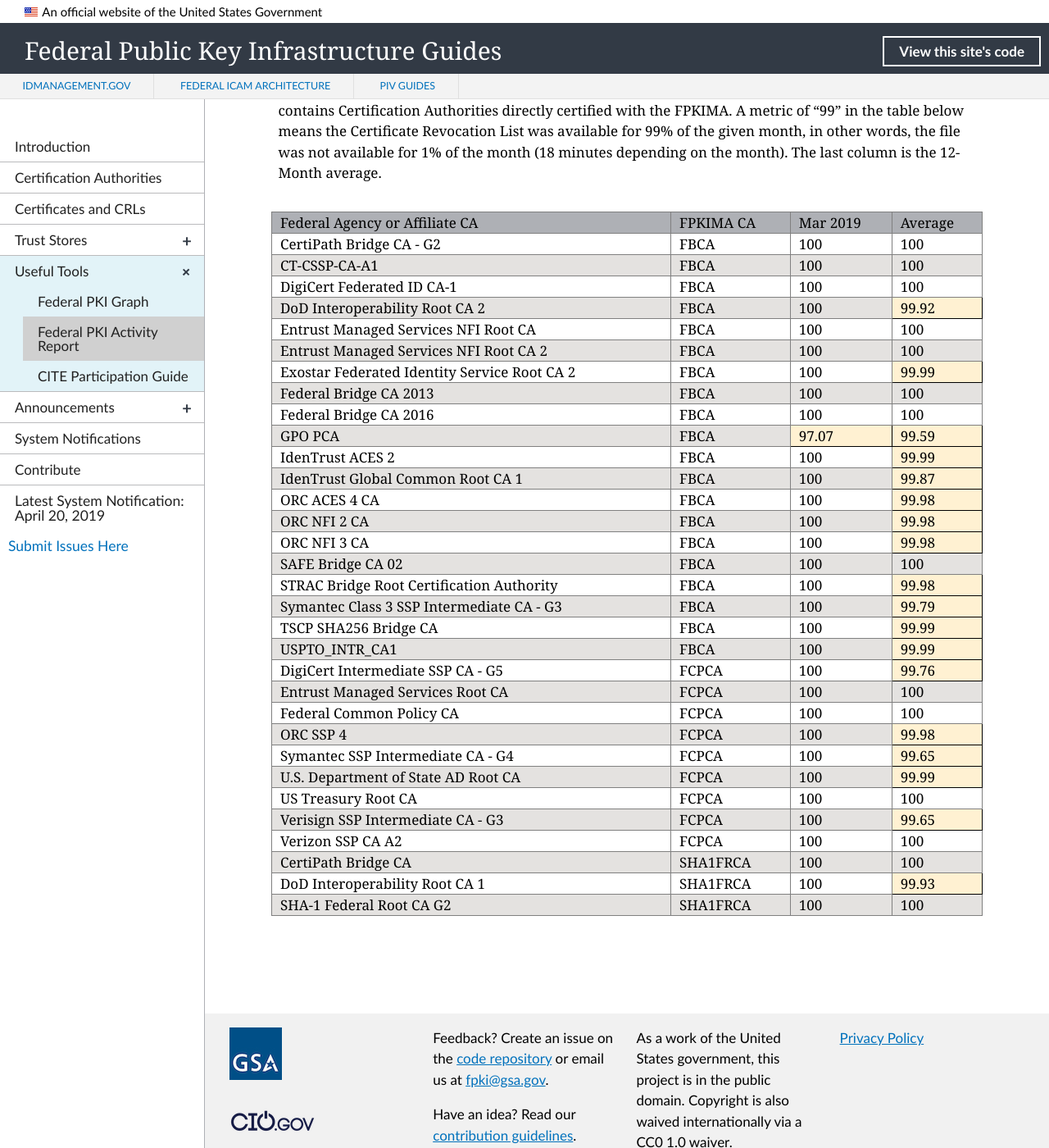
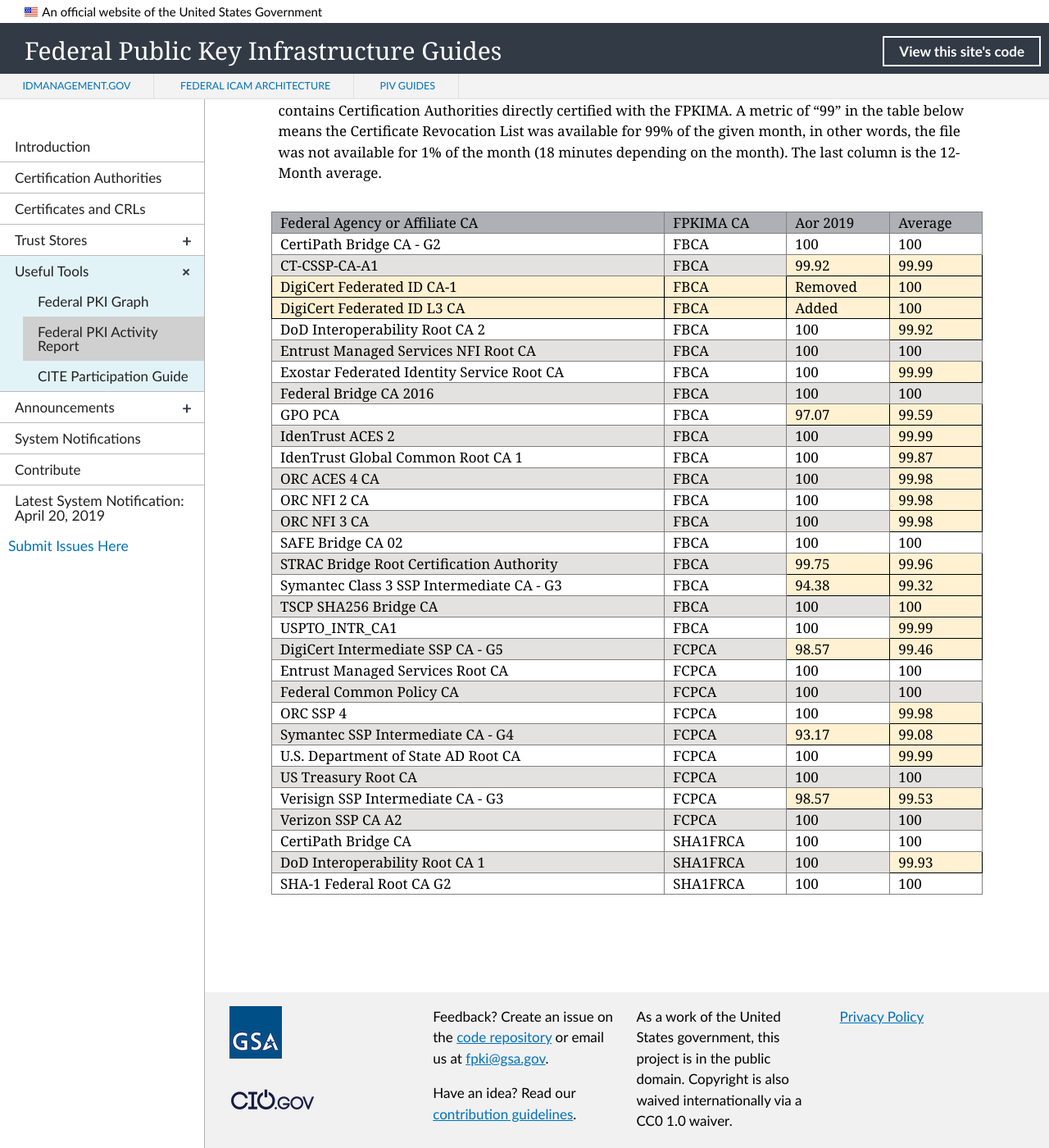
Before and after one commit to GSA/fpki-guides, a Jekyll site: the page built from _tools/03_fpki_activity_report.md, in a window 1280 px wide and 1400 px high, scrolled down 2701 px. Shown: the whole window at 82% size. Built offline with Jekyll 4.4.1, drawn with Linux system fonts in a browser that asks for light colours; nearby versions of some CDN libraries; library files that are not in the unit come from our copies.

Commit message:
Update for April 2019

```diff
--- a/_includes/fpkiar-repo-table.html
+++ b/_includes/fpkiar-repo-table.html
@@ -21,7 +21,7 @@
     <tr>
         <th class="tg-llyw">Federal Agency or Affiliate CA</th>
         <td class="tg-llyw">FPKIMA CA</td>
-        <td class="tg-llyw">Mar 2019</td>
+        <td class="tg-llyw">Aor 2019</td>
         <td class="tg-llyw">Average</td>
     </tr>
     <tr>
@@ -33,187 +33,181 @@
     <tr>
         <td class="tg-y698">CT-CSSP-CA-A1</td>
         <td class="tg-y698">FBCA</td>
+        <td class="tg-s7ni">99.92</td>
+        <td class="tg-s7ni">99.99</td>
+    </tr>
+    <tr>
+        <td class="tg-s7ni">DigiCert Federated ID CA-1</td>
+        <td class="tg-s7ni">FBCA</td>
+        <td class="tg-s7ni">Removed</td>
+        <td class="tg-s7ni">100</td>
+    </tr>
+    <tr>
+        <td class="tg-s7ni">DigiCert Federated ID L3 CA</td>
+        <td class="tg-s7ni">FBCA</td>
+        <td class="tg-s7ni">Added</td>
+        <td class="tg-s7ni">100</td>
+    </tr>
+    <tr>
+        <td class="tg-0pky">DoD Interoperability Root CA 2</td>
+        <td class="tg-0pky">FBCA</td>
+        <td class="tg-0pky">100</td>
+        <td class="tg-s7ni">99.92</td>
+    </tr>
+    <tr>
+        <td class="tg-y698">Entrust Managed Services NFI Root CA</td>
+        <td class="tg-y698">FBCA</td>
+        <td class="tg-y698">100</td>
+        <td class="tg-y698">100</td>
+    </tr>
+     <tr>
+        <td class="tg-0pky">Exostar Federated Identity Service Root CA</td>
+        <td class="tg-0pky">FBCA</td>
+        <td class="tg-0pky">100</td>
+        <td class="tg-s7ni">99.99</td>
+    </tr>
+    <tr>
+        <td class="tg-y698">Federal Bridge CA 2016</td>
+        <td class="tg-y698">FBCA</td>
         <td class="tg-y698">100</td>
         <td class="tg-y698">100</td>
     </tr>
     <tr>
-        <td class="tg-0pky">DigiCert Federated ID CA-1</td>
+        <td class="tg-0pky">GPO PCA</td>
+        <td class="tg-0pky">FBCA</td>
+        <td class="tg-s7ni">97.07</td>
+        <td class="tg-s7ni">99.59</td>
+    </tr>
+    <tr>
+        <td class="tg-y698">IdenTrust ACES 2</td>
+        <td class="tg-y698">FBCA</td>
+        <td class="tg-y698">100</td>
+        <td class="tg-s7ni">99.99</td>
+    </tr>
+    <tr>
+        <td class="tg-0pky">IdenTrust Global Common Root CA 1</td>
+        <td class="tg-0pky">FBCA</td>
+        <td class="tg-0pky">100</td>
+        <td class="tg-s7ni">99.87</td>
+    </tr>
+    <tr>
+        <td class="tg-y698">ORC ACES 4 CA</td>
+        <td class="tg-y698">FBCA</td>
+        <td class="tg-y698">100</td>
+        <td class="tg-s7ni">99.98</td>
+    </tr>
+    <tr>
+        <td class="tg-0pky">ORC NFI 2 CA</td>
+        <td class="tg-0pky">FBCA</td>
+        <td class="tg-0pky">100</td>
+        <td class="tg-s7ni">99.98</td>
+    </tr>
+    <tr>
+        <td class="tg-y698">ORC NFI 3 CA</td>
+        <td class="tg-y698">FBCA</td>
+        <td class="tg-y698">100</td>
+        <td class="tg-s7ni">99.98</td>
+    </tr>
+    <tr>
+        <td class="tg-0pky">SAFE Bridge CA 02</td>
         <td class="tg-0pky">FBCA</td>
         <td class="tg-0pky">100</td>
         <td class="tg-0pky">100</td>
     </tr>
     <tr>
-        <td class="tg-y698">DoD Interoperability Root CA 2</td>
+        <td class="tg-y698">STRAC Bridge Root Certification Authority</td>
+        <td class="tg-y698">FBCA</td>
+        <td class="tg-s7ni">99.75</td>
+        <td class="tg-s7ni">99.96</td>
+    </tr>
+    <tr>
+        <td class="tg-0pky">Symantec Class 3 SSP Intermediate CA - G3</td>
+        <td class="tg-0pky">FBCA</td>
+        <td class="tg-s7ni">94.38</td>
+        <td class="tg-s7ni">99.32</td>
+    </tr>
+    <tr>
+        <td class="tg-y698">TSCP SHA256 Bridge CA</td>
         <td class="tg-y698">FBCA</td>
         <td class="tg-y698">100</td>
-        <td class="tg-s7ni">99.92</td>
+        <td class="tg-s7ni">100</td>
     </tr>
     <tr>
-        <td class="tg-0pky">Entrust Managed Services NFI Root CA</td>
-        <td class="tg-0pky">FBCA</td>
-        <td class="tg-0pky">100</td>
-        <td class="tg-0pky">100</td>
-    </tr>
-    <tr>
-        <td class="tg-y698">Entrust Managed Services NFI Root CA 2</td>
-        <td class="tg-y698">FBCA</td>
-        <td class="tg-y698">100</td>
-        <td class="tg-y698">100</td>
-    </tr>
-    <tr>
-        <td class="tg-0pky">Exostar Federated Identity Service Root CA 2</td>
+        <td class="tg-0pky">USPTO_INTR_CA1</td>
         <td class="tg-0pky">FBCA</td>
         <td class="tg-0pky">100</td>
         <td class="tg-s7ni">99.99</td>
     </tr>
     <tr>
-        <td class="tg-y698">Federal Bridge CA 2013</td>
-        <td class="tg-y698">FBCA</td>
-        <td class="tg-y698">100</td>
-        <td class="tg-y698">100</td>
+        <td class="tg-y698">DigiCert Intermediate SSP CA - G5</td>
+        <td class="tg-y698">FCPCA</td>
+        <td class="tg-s7ni">98.57</td>
+        <td class="tg-s7ni">99.46</td>
     </tr>
     <tr>
-        <td class="tg-0pky">Federal Bridge CA 2016</td>
-        <td class="tg-0pky">FBCA</td>
+        <td class="tg-0pky">Entrust Managed Services Root CA</td>
+        <td class="tg-0pky">FCPCA</td>
         <td class="tg-0pky">100</td>
         <td class="tg-0pky">100</td>
     </tr>
     <tr>
-        <td class="tg-y698">GPO PCA</td>
-        <td class="tg-y698">FBCA</td>
-        <td class="tg-s7ni">97.07</td>
-        <td class="tg-s7ni">99.59</td>
-    </tr>
-    <tr>
-        <td class="tg-0pky">IdenTrust ACES 2</td>
-        <td class="tg-0pky">FBCA</td>
-        <td class="tg-0pky">100</td>
-        <td class="tg-s7ni">99.99</td>
-    </tr>
-    <tr>
-        <td class="tg-y698">IdenTrust Global Common Root CA 1</td>
-        <td class="tg-y698">FBCA</td>
-        <td class="tg-y698">100</td>
-        <td class="tg-s7ni">99.87</td>
-    </tr>
-    <tr>
-        <td class="tg-0pky">ORC ACES 4 CA</td>
-        <td class="tg-0pky">FBCA</td>
-        <td class="tg-0pky">100</td>
-        <td class="tg-s7ni">99.98</td>
-    </tr>
-    <tr>
-        <td class="tg-y698">ORC NFI 2 CA</td>
-        <td class="tg-y698">FBCA</td>
-        <td class="tg-y698">100</td>
-        <td class="tg-s7ni">99.98</td>
-    </tr>
-    <tr>
-        <td class="tg-0pky">ORC NFI 3 CA</td>
-        <td class="tg-0pky">FBCA</td>
-        <td class="tg-0pky">100</td>
-        <td class="tg-s7ni">99.98</td>
-    </tr>
-    <tr>
-        <td class="tg-y698">SAFE Bridge CA 02</td>
-        <td class="tg-y698">FBCA</td>
-        <td class="tg-y698">100</td>
-        <td class="tg-y698">100</td>
-    </tr>
-    <tr>
-        <td class="tg-0pky">STRAC Bridge Root Certification Authority</td>
-        <td class="tg-0pky">FBCA</td>
-        <td class="tg-0pky">100</td>
-        <td class="tg-s7ni">99.98</td>
-    </tr>
-    <tr>
-        <td class="tg-y698">Symantec Class 3 SSP Intermediate CA - G3</td>
-        <td class="tg-y698">FBCA</td>
-        <td class="tg-y698">100</td>
-        <td class="tg-s7ni">99.79</td>
-    </tr>
-    <tr>
-        <td class="tg-0pky">TSCP SHA256 Bridge CA</td>
-        <td class="tg-0pky">FBCA</td>
-        <td class="tg-0pky">100</td>
-        <td class="tg-s7ni">99.99</td>
-    </tr>
-    <tr>
-        <td class="tg-y698">USPTO_INTR_CA1</td>
-        <td class="tg-y698">FBCA</td>
-        <td class="tg-y698">100</td>
-        <td class="tg-s7ni">99.99</td>
-    </tr>
-    <tr>
-        <td class="tg-0pky">DigiCert Intermediate SSP CA - G5</td>
-        <td class="tg-0pky">FCPCA</td>
-        <td class="tg-0pky">100</td>
-        <td class="tg-s7ni">99.76</td>
-    </tr>
-    <tr>
-        <td class="tg-y698">Entrust Managed Services Root CA</td>
+        <td class="tg-y698">Federal Common Policy CA</td>
         <td class="tg-y698">FCPCA</td>
         <td class="tg-y698">100</td>
         <td class="tg-y698">100</td>
     </tr>
     <tr>
-        <td class="tg-0pky">Federal Common Policy CA</td>
+        <td class="tg-0pky">ORC SSP 4</td>
         <td class="tg-0pky">FCPCA</td>
+        <td class="tg-0pky">100</td>
+        <td class="tg-s7ni">99.98</td>
+    </tr>
+    <tr>
+        <td class="tg-y698">Symantec SSP Intermediate CA - G4</td>
+        <td class="tg-y698">FCPCA</td>
+        <td class="tg-s7ni">93.17</td>
+        <td class="tg-s7ni">99.08</td>
+    </tr>
+    <tr>
+        <td class="tg-0pky">U.S. Department of State AD Root CA</td>
+        <td class="tg-0pky">FCPCA</td>
+        <td class="tg-0pky">100</td>
+        <td class="tg-s7ni">99.99</td>
+    </tr>
+    <tr>
+        <td class="tg-y698">US Treasury Root CA</td>
+        <td class="tg-y698">FCPCA</td>
+        <td class="tg-y698">100</td>
+        <td class="tg-y698">100</td>
+    </tr>
+    <tr>
+        <td class="tg-0pky">Verisign SSP Intermediate CA - G3</td>
+        <td class="tg-0pky">FCPCA</td>
+        <td class="tg-s7ni">98.57</td>
+        <td class="tg-s7ni">99.53</td>
+    </tr>
+    <tr>
+        <td class="tg-y698">Verizon SSP CA A2</td>
+        <td class="tg-y698">FCPCA</td>
+        <td class="tg-y698">100</td>
+        <td class="tg-y698">100</td>
+    </tr>
+    <tr>
+        <td class="tg-0pky">CertiPath Bridge CA</td>
+        <td class="tg-0pky">SHA1FRCA</td>
         <td class="tg-0pky">100</td>
         <td class="tg-0pky">100</td>
     </tr>
     <tr>
-        <td class="tg-y698">ORC SSP 4</td>
-        <td class="tg-y698">FCPCA</td>
+        <td class="tg-y698">DoD Interoperability Root CA 1</td>
+        <td class="tg-y698">SHA1FRCA</td>
         <td class="tg-y698">100</td>
-        <td class="tg-s7ni">99.98</td>
+        <td class="tg-s7ni">99.93</td>
     </tr>
     <tr>
-        <td class="tg-0pky">Symantec SSP Intermediate CA - G4</td>
-        <td class="tg-0pky">FCPCA</td>
-        <td class="tg-0pky">100</td>
-        <td class="tg-s7ni">99.65</td>
-    </tr>
-    <tr>
-        <td class="tg-y698">U.S. Department of State AD Root CA</td>
-        <td class="tg-y698">FCPCA</td>
-        <td class="tg-y698">100</td>
-        <td class="tg-s7ni">99.99</td>
-    </tr>
-    <tr>
-        <td class="tg-0pky">US Treasury Root CA</td>
-        <td class="tg-0pky">FCPCA</td>
+        <td class="tg-0pky">SHA-1 Federal Root CA G2</td>
+        <td class="tg-0pky">SHA1FRCA</td>
         <td class="tg-0pky">100</td>
         <td class="tg-0pky">100</td>
     </tr>
-    <tr>
-        <td class="tg-y698">Verisign SSP Intermediate CA - G3</td>
-        <td class="tg-y698">FCPCA</td>
-        <td class="tg-y698">100</td>
-        <td class="tg-s7ni">99.65</td>
-    </tr>
-    <tr>
-        <td class="tg-0pky">Verizon SSP CA A2</td>
-        <td class="tg-0pky">FCPCA</td>
-        <td class="tg-0pky">100</td>
-        <td class="tg-0pky">100</td>
-    </tr>
-    <tr>
-        <td class="tg-y698">CertiPath Bridge CA</td>
-        <td class="tg-y698">SHA1FRCA</td>
-        <td class="tg-y698">100</td>
-        <td class="tg-y698">100</td>
-    </tr>
-    <tr>
-        <td class="tg-0pky">DoD Interoperability Root CA 1</td>
-        <td class="tg-0pky">SHA1FRCA</td>
-        <td class="tg-0pky">100</td>
-        <td class="tg-s7ni">99.93</td>
-    </tr>
-    <tr>
-        <td class="tg-y698">SHA-1 Federal Root CA G2</td>
-        <td class="tg-y698">SHA1FRCA</td>
-        <td class="tg-y698">100</td>
-        <td class="tg-y698">100</td>
-    </tr>
 </table>
```
